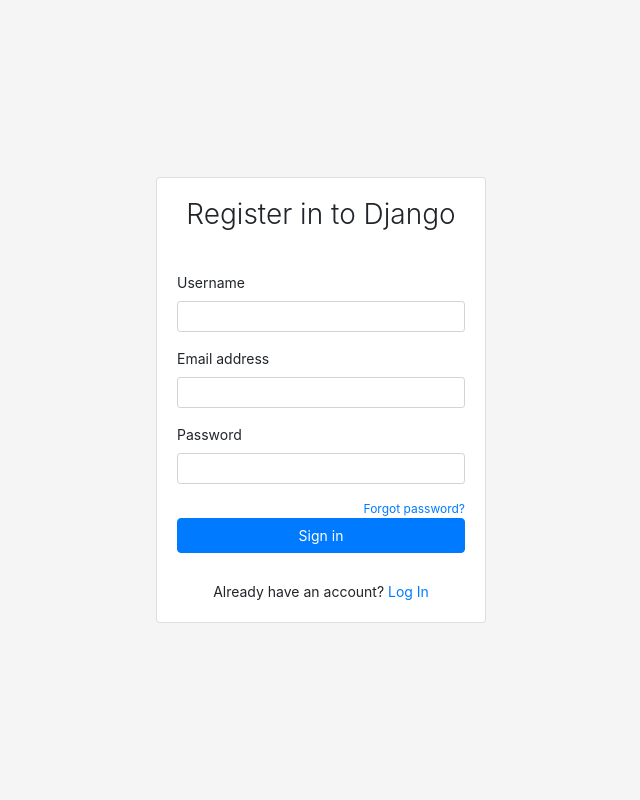
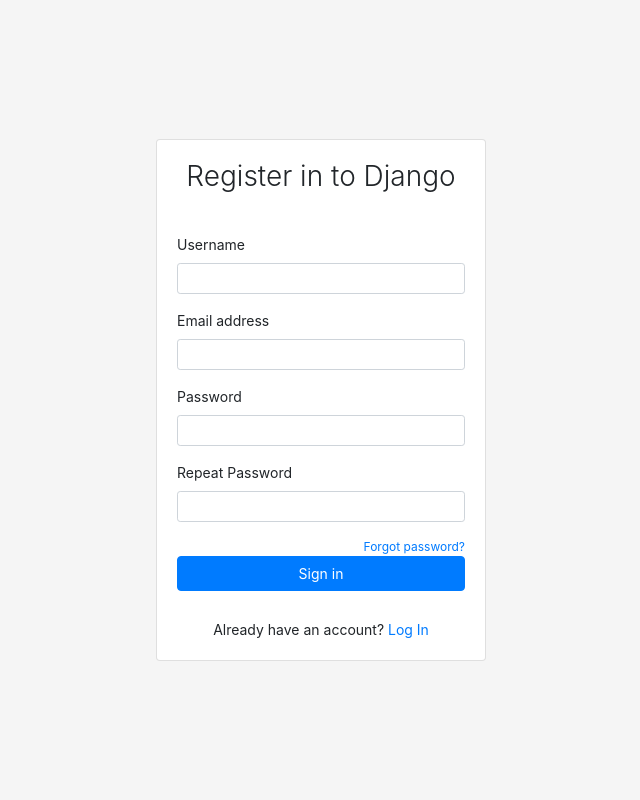
Before and after one commit to Ashrafpathan2094/EmailOtp, a Django app: page /register in a window 1280 px wide. Shown: the whole page, without its empty margins (319-959 px from the left). Run offline with Django 4.2, Linux system fonts and the light colour scheme; some libraries are stand-ins or nearby versions.

Commit message:
Changes to be committed:

```diff
--- a/accounts/models.py
+++ b/accounts/models.py
@@ -2,13 +2,13 @@ from hashlib import md5
 from django.db import models
 from django.contrib.auth.models import User
 
+
 class Profile(models.Model):
-    user = models.OneToOneField(User,on_delete=models.CASCADE)
+    user = models.OneToOneField(User, on_delete=models.CASCADE)
     is_verified = models.BooleanField(default=False)
     created_at = models.DateTimeField(auto_now_add=True)
     auth_token = models.CharField(max_length=100)
-    forget_password_token = models.CharField(max_length=100,blank=True)
-
+    forget_password_token = models.CharField(max_length=100, blank=True)
 
     def __str__(self):
         return self.user.username
--- a/accounts/templates/change-password.html
+++ b/accounts/templates/change-password.html
@@ -24,7 +24,7 @@
                     <!-- to error: add class "has-danger" -->
                     <div class="form-group">
                         <label for="exampleInputEmail1">Password</label>
-                        <input type="text" name="new_password" class="form-control form-control-sm" id="exampleInputEmail1" aria-describedby="emailHelp">
+                        <input type="password" name="new_password" class="form-control form-control-sm" id="exampleInputEmail1" aria-describedby="emailHelp">
                     </div>
                     <div class="form-group">
                         <label for="exampleInputPassword1">Re Confirm Password</label>
--- a/accounts/templates/register.html
+++ b/accounts/templates/register.html
@@ -37,6 +37,10 @@
                         <label for="exampleInputPassword1">Password</label>
                         <input type="password" name="password" class="form-control form-control-sm" id="exampleInputPassword1">
                     </div>
+                    <div class="form-group">
+                        <label for="exampleInputPassword1">Repeat Password</label>
+                        <input type="password" name="repeat_password" class="form-control form-control-sm" id="exampleInputPassword1">
+                    </div>
                     <a href="{% url 'forget_password'%}" style="float:right;font-size:12px;">Forgot password?</a>
 
                     <button type="submit" class="btn btn-primary btn-block mt-2">Sign in</button>
--- a/accounts/urls.py
+++ b/accounts/urls.py
@@ -1,16 +1,15 @@
-from django.urls import path,include
 from django.urls import path
 from .views import *
 
 urlpatterns = [
-    path('' ,  home  , name="home"),
-    path('register' , register_attempt , name="register_attempt"),
-    path('login' , login_attempt , name="login_attempt"),
-    path('token' , token_send , name="token_send"),
-    path('success' , success , name='success'),
-    path('verify/<auth_token>' , verify , name="verify"),
-    path('error' , error_page , name="error"),
-    path('login/' , login_attempt , name="login_attempt"),
-    path('change-password/<token>/' , ChangePassword , name="change_password"),
-    path('forget-password/' , ForgetPassword , name="forget_password"),
-     ]
+    path('',  home, name="home"),
+    path('register', register_attempt, name="register_attempt"),
+    path('login', login_attempt, name="login_attempt"),
+    path('token', token_send, name="token_send"),
+    path('success', success, name='success'),
+    path('verify/<auth_token>', verify, name="verify"),
+    path('error', error_page, name="error"),
+    path('login/', login_attempt, name="login_attempt"),
+    path('change-password/<token>/', change_password, name="change_password"),
+    path('forget-password/', forget_password, name="forget_password"),
+]
--- a/accounts/views.py
+++ b/accounts/views.py
@@ -1,48 +1,51 @@
-from lib2to3.pgen2 import token
-import profile
-from urllib.request import Request
+from wsgiref import validate
 from accounts.models import Profile
 from django.shortcuts import redirect, render
 from django.contrib.auth.models import User
 from django.contrib import messages
 from .models import *
 import uuid
-from django.conf import settings
-from django.core.mail import send_mail
-from django.contrib.auth import authenticate,login
+from django.contrib.auth import authenticate, login
 from django.contrib.auth.decorators import login_required
-from .helpers import send_forget_password_mail,send_mail_after_registration
+from .helpers import send_forget_password_mail, send_mail_after_registration
+from django.core.validators import validate_email
 
-@login_required(login_url="/")
+
+
+
+
+
+@login_required(login_url="/login")
 def home(request):
-    return render(request , 'home.html')
+    return render(request, 'home.html')
+
 
 def login_attempt(request):
     if request.method == 'POST':
         username = request.POST.get('username')
         password = request.POST.get('password')
+        incorrect_username_password_message = 'Wrong username or password.'
 
-        user_obj = User.objects.filter(username = username).first()
+        user_obj = User.objects.filter(username=username).first()
         if user_obj is None:
-            messages.success(request, 'User not found.')
-            return redirect('/accounts/login')
+            messages.success(request, incorrect_username_password_message)
+            return redirect('/login')
 
-
-        profile_obj = Profile.objects.filter(user = user_obj ).first()
+        profile_obj = Profile.objects.filter(user=user_obj).first()
 
         if not profile_obj.is_verified:
-            messages.success(request, 'Profile is not verified check your mail.')
-            return redirect('/accounts/login')
-
-        user = authenticate(username = username , password = password)
-        if user is None:
-            messages.success(request, 'Wrong password.')
+            messages.success(
+                request, 'Profile is not verified check your mail.')
             return redirect('/login')
 
-        login(request , user)
+        user = authenticate(username=username, password=password)
+        if user is None:
+            messages.success(request, incorrect_username_password_message)
+            return redirect('/login')
+
+        login(request, user)
         return redirect('/')
-
-    return render(request,'login.html')
+    return render(request, 'login.html')
 
 
 def register_attempt(request):
@@ -50,37 +53,48 @@ def register_attempt(request):
         username = request.POST.get('username')
         email = request.POST.get('email')
         password = request.POST.get('password')
+        repeat_password = request.POST.get('repeat_password')
 
         try:
 
+
+
+
             if User.objects.filter(username=username).first():
-                messages.success(request,'Username Already Taken')
+                messages.success(request, 'Username Already Taken')
                 return redirect('/register')
 
             if User.objects.filter(email=email).first():
-                messages.success(request,'Email Already Taken')
+                messages.success(request, 'Email Already Taken')
+                return redirect('/register')
+            if password != repeat_password:
+                messages.success(request, 'Both Password Should Match')
                 return redirect('/register')
 
-            user_obj = User.objects.create(username=username,email=email)
+            if not validate_email(email):
+                messages.success(request, 'Email Should Be Valid')
+                return redirect('/register')
+
+
+
+            user_obj = User.objects.create(username=username, email=email)
             user_obj.set_password(password)
             user_obj.save()
             auth_token = str(uuid.uuid4())
 
-            profile_obj = Profile.objects.create(user = user_obj,auth_token = auth_token)
+            profile_obj = Profile.objects.create(
+                user=user_obj, auth_token=auth_token)
             profile_obj.save()
-            send_mail_after_registration(email,auth_token)
+            send_mail_after_registration(email, auth_token)
             return redirect('/token')
 
-        except Exception as e :
+        except Exception as e:
             print(e)
 
-
-    return render(request , 'register.html')
+    return render(request, 'register.html')
 
 
-
-
-def verify(request , auth_token):
+def verify(request, auth_token):
 
     try:
 
@@ -88,35 +102,40 @@ def verify(request , auth_token):
         if profile_obj:
 
             if profile_obj.is_verified:
-                 messages.success(request,'Your account has already been verified')
-                 return redirect('/login')
+                messages.success(
+                    request, 'Your account has already been verified')
+                return redirect('/login')
 
             profile_obj.is_verified = True
             profile_obj.save()
-            messages.success(request,'Your account has been verified')
+            messages.success(request, 'Your account has been verified')
             return redirect('/login')
         else:
             return redirect('/error')
 
-    except Exception as e :
+    except Exception as e:
         print(e)
 
+
 def error_page(request):
-    return  render(request , 'error.html')
+    return render(request, 'error.html')
+
 
 def success(request):
-    return render(request , 'success.html')
+    return render(request, 'success.html')
+
 
 def token_send(request):
-    return render(request , 'token_send.html')
+    return render(request, 'token_send.html')
 
-def ChangePassword(request , token):
+
+def change_password(request, token):
     context = {}
 
-
     try:
-        profile_obj = Profile.objects.filter(forget_password_token = token).first()
-        context = {'user_id' : profile_obj.user.id}
+        profile_obj = Profile.objects.filter(
+            forget_password_token=token).first()
+        context = {'user_id': profile_obj.user.id}
 
         if request.method == 'POST':
             new_password = request.POST.get('new_password')
@@ -124,51 +143,43 @@ def ChangePassword(request , token):
             user_id = request.POST.get('user_id')
             print(user_id)
 
-            if user_id is  None:
+            if user_id is None:
                 messages.success(request, 'No user id found.')
                 return redirect(f'/change-password/{token}/')
 
-
-            if  new_password != confirm_password:
+            if new_password != confirm_password:
                 messages.success(request, 'both should  be equal.')
                 return redirect(f'/change-password/{token}/')
 
-
-            user_obj = User.objects.get(id = user_id)
+            user_obj = User.objects.get(id=user_id)
             user_obj.set_password(new_password)
+            user_obj.forget_password_token = ''
             user_obj.save()
             messages.success(request, 'Password Changed.')
             return redirect('/login/')
 
+    except Exception as e:
+        print(e)
+    return render(request, 'change-password.html', context)
 
 
-
-
-    except Exception as e:
-        print(e)
-    return render(request , 'change-password.html' , context)
-
-
-
-def ForgetPassword(request):
+def forget_password(request):
     try:
         if request.method == 'POST':
             username = request.POST.get('username')
             if not User.objects.filter(username=username).first():
                 messages.success(request, 'Not user found with this username.')
                 return redirect('/forget-password/')
-            user_obj = User.objects.get(username = username)
+            user_obj = User.objects.get(username=username)
             token = str(uuid.uuid4())
-            profile_obj= Profile.objects.get(user = user_obj)
+            profile_obj = Profile.objects.get(user=user_obj)
             profile_obj.forget_password_token = token
             profile_obj.save()
-            send_forget_password_mail(user_obj.email,token)
+            send_forget_password_mail(user_obj.email, token)
             messages.success(request, 'An Email is sent to your email id.')
             return redirect('/forget-password/')
-
-
 
     except Exception as e:
         print(e)
 
-    return render(request,'forget-password.html')
+    return render(request, 'forget-password.html')
--- a/email_otp/settings.py
+++ b/email_otp/settings.py
@@ -127,5 +127,5 @@ EMAIL_BACKEND = 'django.core.mail.backends.smtp.EmailBackend'
 EMAIL_HOST = 'smtp.gmail.com'
 EMAIL_USE_TLS = True
 EMAIL_PORT = 587
-EMAIL_HOST_USER = 'starkleon2094@gmail.com'
-EMAIL_HOST_PASSWORD = ''
+EMAIL_HOST_USER = 'pathanfaimida10@gmail.com'
+EMAIL_HOST_PASSWORD = 'Hinata11'
```
Also changed, not shown: accounts/helpers.py (+10 -9 lines), db.sqlite3.
